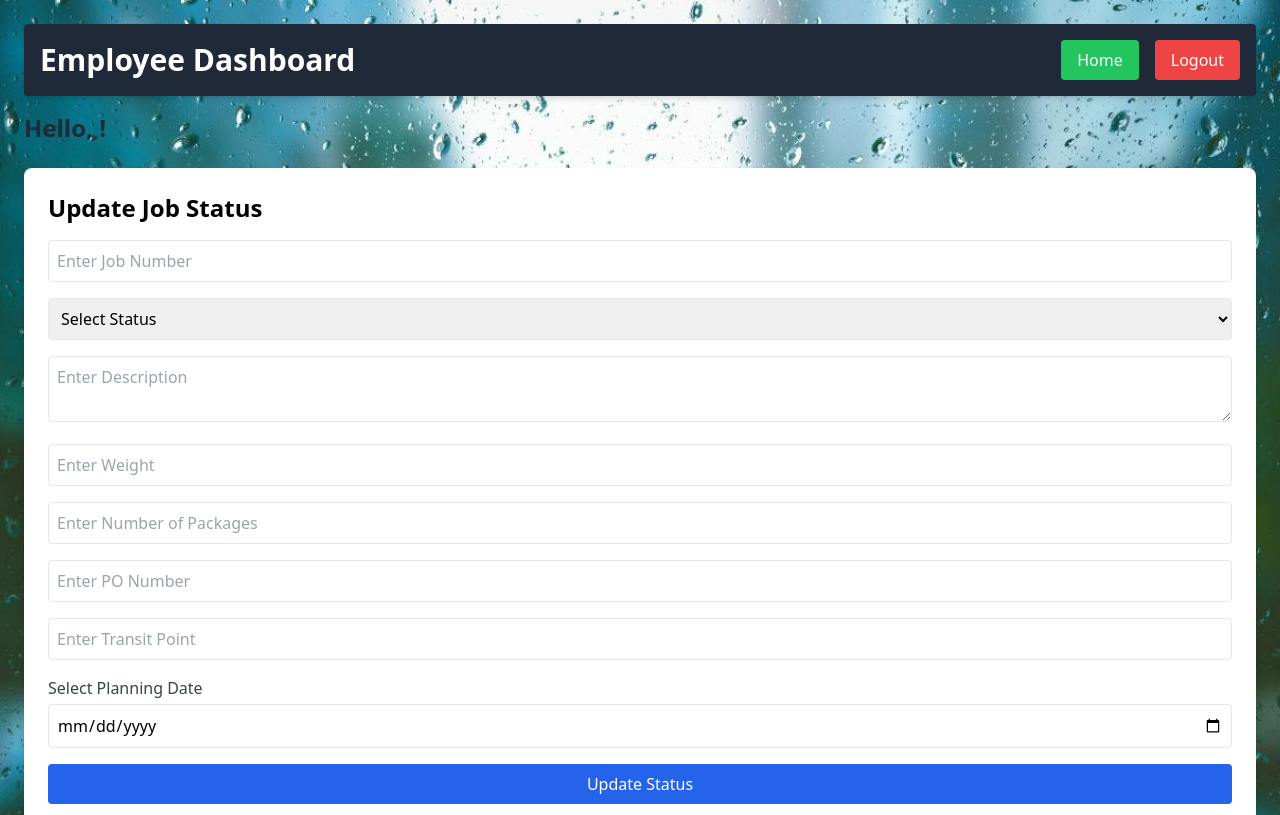
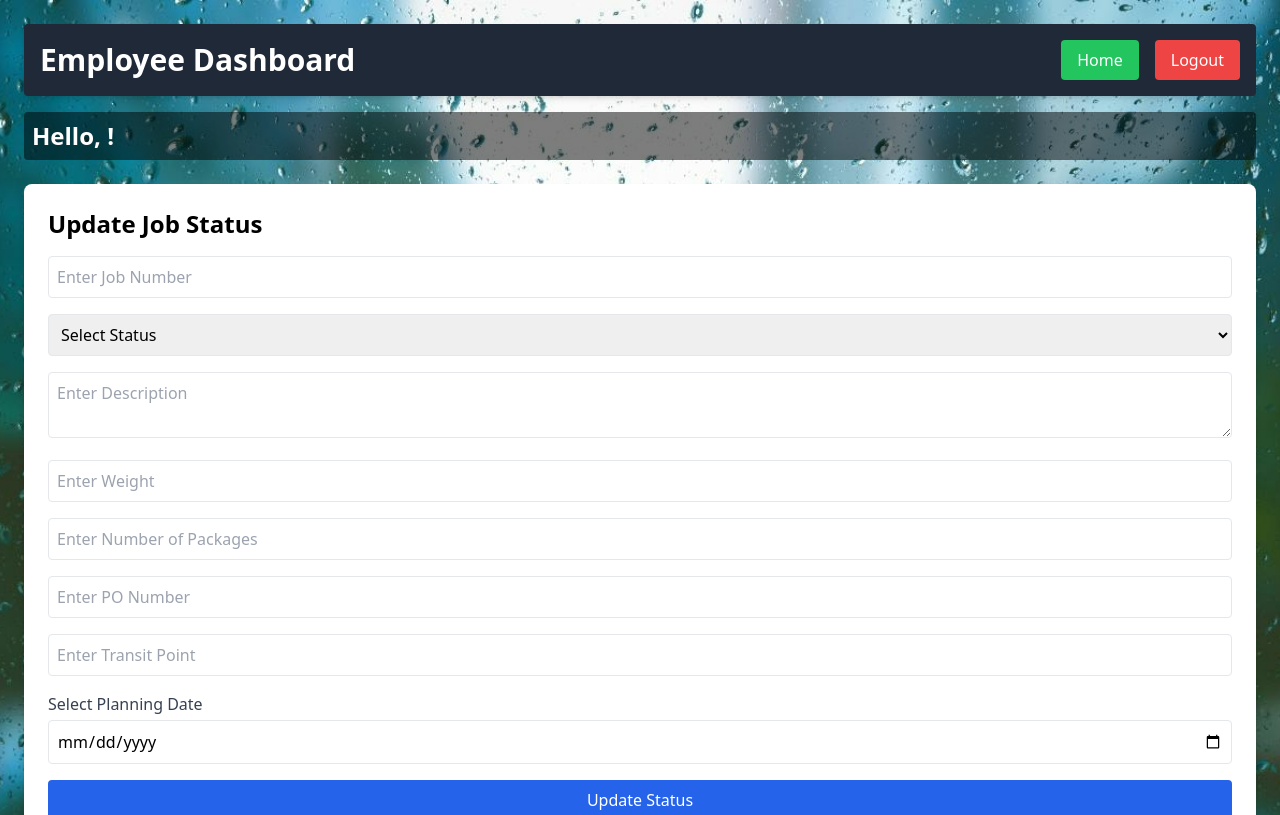
Before and after one commit to Karthik2370/CBXTracker, a Next.js app: page /dashboard in a window 1280 px wide. Shown: the top 815 px of the page. Built offline with nearby package versions, Linux system fonts and the light colour scheme; no server answers; the database is empty.

Commit message:
Update dashboard.js

```diff
--- a/pages/dashboard.js
+++ b/pages/dashboard.js
@@ -164,7 +164,9 @@ export default function Dashboard() {
       </div>
 
       {/* Greeting */}
-      <h2 className="text-xl sm:text-2xl font-bold text-gray-800 mb-6">Hello, {employeeName}!</h2>
+      <h2 className="text-xl sm:text-2xl font-bold text-white mb-6 bg-black bg-opacity-50 p-2 rounded">
+           Hello, {employeeName}!
+      </h2>
 
       {/* Update Job Status Form */}
       <div className="bg-white p-4 sm:p-6 rounded-lg shadow-md">
```
